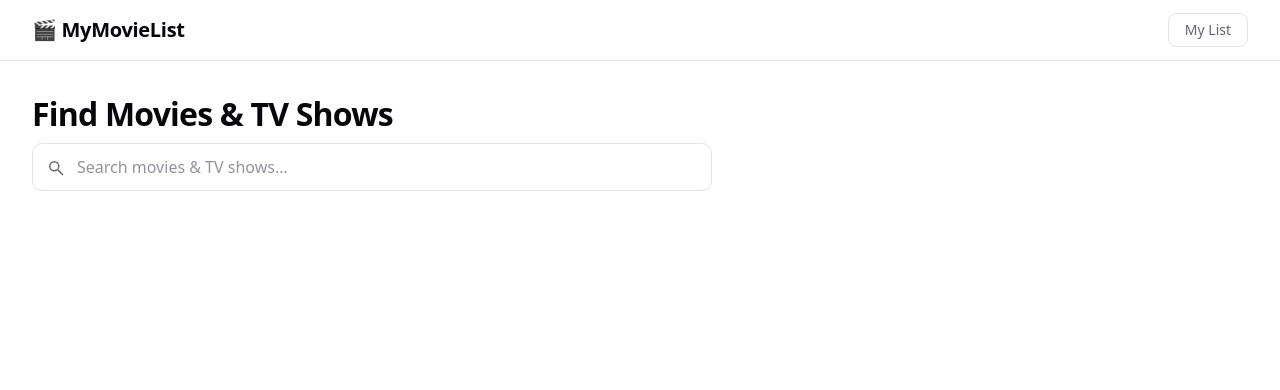
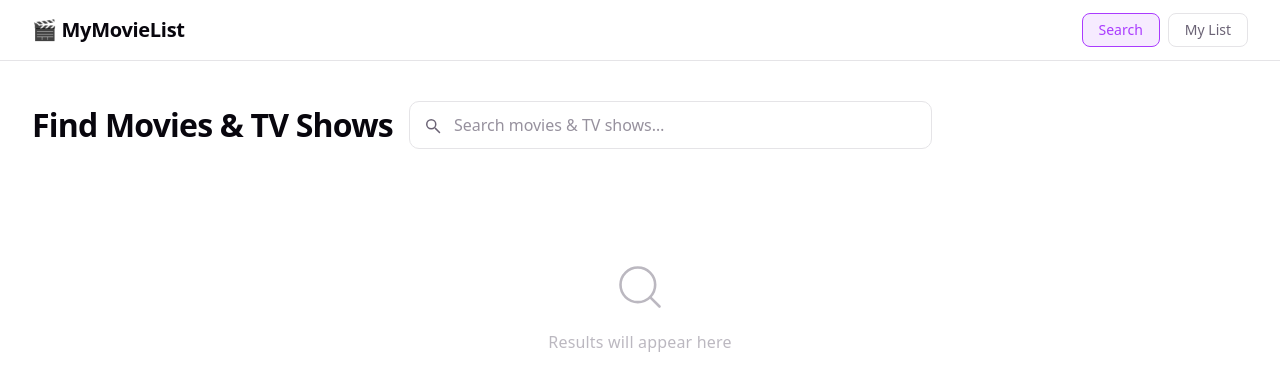
Before and after one commit to augustin-ploteanu/tum-web-lab6, a React (Vite) app: page / in a window 1280 px wide. Both pictures are taken after a click on the button "🎬 MyMovieList". Shown: the top 390 px of the page. Built offline with nearby package versions, Linux system fonts and the light colour scheme.

Commit message:
Search page improvement

```diff
--- a/src/App.css
+++ b/src/App.css
@@ -90,9 +90,10 @@
 
 .search-section {
   display: flex;
-  flex-direction: column;
+  flex-direction: row;
+  align-items: center;
   gap: 16px;
-  max-width: 680px;
+  max-width: 900px;
 }
 
 .search-section__title {
@@ -101,10 +102,16 @@
   letter-spacing: -0.8px;
   color: var(--text-h);
   margin: 0;
+  white-space: nowrap;
+  flex-shrink: 0;
 
   @media (max-width: 1024px) {
     font-size: 24px;
   }
+}
+
+.search-section .search-bar {
+  flex: 1;
 }
 
 /* Search bar*/
@@ -155,6 +162,27 @@
 }
 
 /* Feedback states */
+
+.search-placeholder {
+  display: flex;
+  flex-direction: column;
+  align-items: center;
+  justify-content: center;
+  gap: 16px;
+  padding: 80px 0;
+  color: var(--text);
+  opacity: 0.45;
+
+  svg {
+    width: 52px;
+    height: 52px;
+  }
+
+  p {
+    font-size: 16px;
+    margin: 0;
+  }
+}
 
 .search-feedback {
   display: flex;
--- a/src/App.tsx
+++ b/src/App.tsx
@@ -47,6 +47,13 @@ function App() {
           </button>
           <nav className="app-header__nav">
             <button
+              className={`nav-btn${view === 'search' ? ' nav-btn--active' : ''}`}
+              onClick={() => setView('search')}
+              aria-current={view === 'search' ? 'page' : undefined}
+            >
+              Search
+            </button>
+            <button
               className={`nav-btn${view === 'list' ? ' nav-btn--active' : ''}`}
               onClick={() => setView('list')}
               aria-current={view === 'list' ? 'page' : undefined}
--- a/src/components/SearchResults.tsx
+++ b/src/components/SearchResults.tsx
@@ -23,7 +23,17 @@ export function SearchResults({
 }: SearchResultsProps) {
   const [viewMode, setViewMode] = useState<ViewMode>('grid');
 
-  if (status === 'idle') return null;
+  if (status === 'idle') {
+    return (
+      <div className="search-placeholder" aria-hidden="true">
+        <svg viewBox="0 0 24 24" fill="none" stroke="currentColor" strokeWidth="1.2" strokeLinecap="round" strokeLinejoin="round">
+          <circle cx="11" cy="11" r="8" />
+          <line x1="21" y1="21" x2="16.65" y2="16.65" />
+        </svg>
+        <p>Results will appear here</p>
+      </div>
+    );
+  }
 
   if (status === 'loading') {
     return (
```
